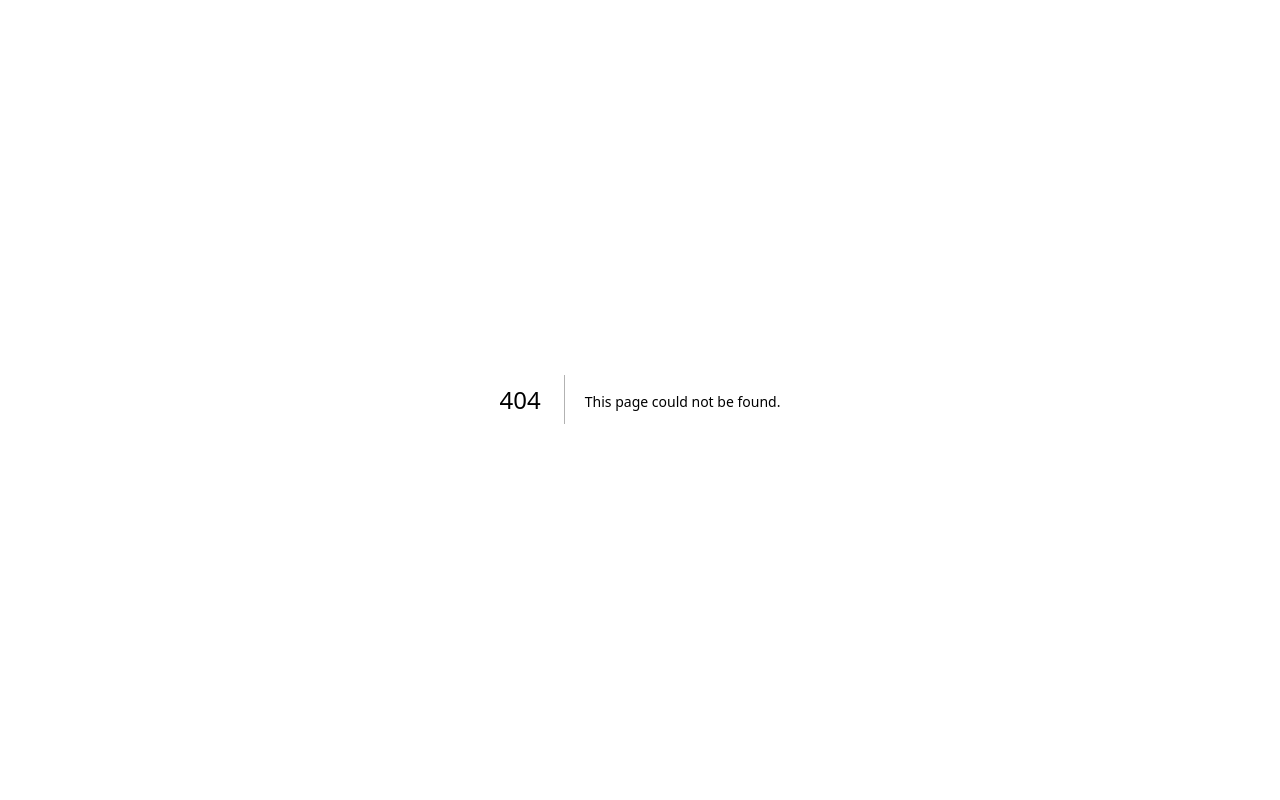
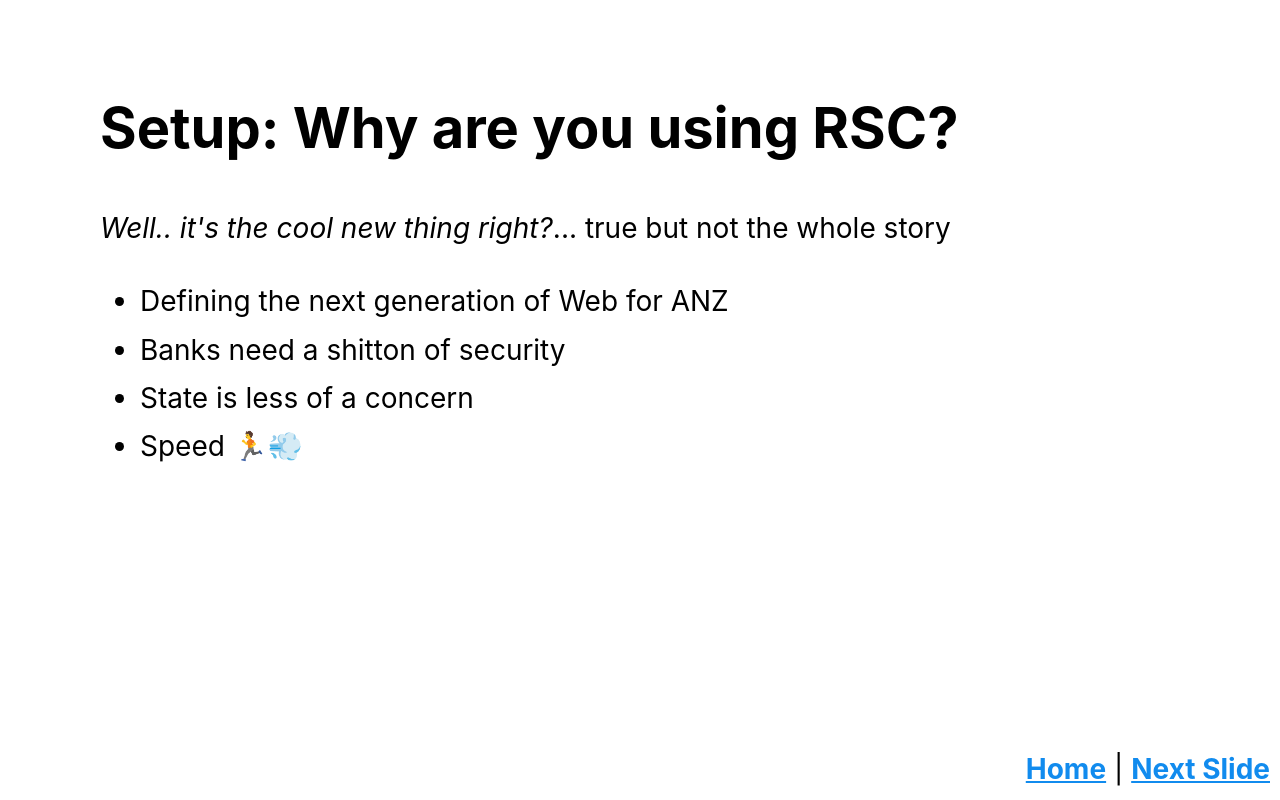
Before and after one commit to csi-lk/bttf-react-server-components, a Next.js app: page /setup/3-why-are-you-using-rsc in a window 1280 px wide. Before the commit this address had no page. Built offline with nearby package versions, Linux system fonts and the light colour scheme.

Commit message:
feat:  add why are you using rsc slide
plus some small url fixes

```diff
--- a/app/intro/1-who-are-you/page.tsx
+++ b/app/intro/1-who-are-you/page.tsx
@@ -19,7 +19,7 @@
           Callum Silcock
         </a>
         , Principal Engineer at{" "}
-        <a href="https://plus.anz" target="_blank">
+        <a href="https://www.anz.com.au/plus/" target="_blank">
           ANZx
         </a>
         <ul>
@@ -54,7 +54,7 @@
         </ul>
         <blockquote>Welcome to another CodingWithCallum™️ Talk</blockquote>
       </main>
-      <Footer nextSlide="/setup/1-what-are-rsc" />
+      <Footer nextSlide="/intro/2-play-along-at-home" />
     </>
   )
 }
--- a/app/setup/2-so-many-tlas/page.tsx
+++ b/app/setup/2-so-many-tlas/page.tsx
@@ -5,7 +5,6 @@
     <>
       <main>
         <h1>Setup: So many TLAs</h1>
-        <ul>
         <dl>
           <dt>SSG (Static Site Generation)</dt>
           <dd>
@@ -27,9 +26,8 @@
             into the DOM
           </dd>
         </dl>
-        </ul>
       </main>
-      <Footer nextSlide="/diving-in/2-virtual-dom" />
+      <Footer nextSlide="/setup/3-why-are-you-using-rsc" />
     </>
   )
 }
--- /dev/null
+++ b/app/setup/3-why-are-you-using-rsc/page.tsx
@@ -0,0 +1,24 @@
+import { Footer } from "@/components"
+
+const WhyAreYouUsingRSC = async () => {
+  return (
+    <>
+      <main>
+        <h1>Setup: Why are you using RSC?</h1>
+        <aside>
+          <em>Well.. it&apos;s the cool new thing right?</em>... true but not
+          the whole story
+        </aside>
+        <ul>
+          <li>Defining the next generation of Web for ANZ</li>
+          <li>Banks need a shitton of security</li>
+          <li>State is less of a concern</li>
+          <li>Speed 🏃💨</li>
+        </ul>
+      </main>
+      <Footer nextSlide="setup/4-go-back-in-time" />
+    </>
+  )
+}
+
+export default WhyAreYouUsingRSC
```
Also changed, not shown: app/intro/2-play-along-at-home/page.tsx (added, +16 -0 lines), app/page.tsx (+5 -2 lines), 1 other file (tests, documents, lock files or other folders). Lines whose indentation alone changed are shown as unchanged.
